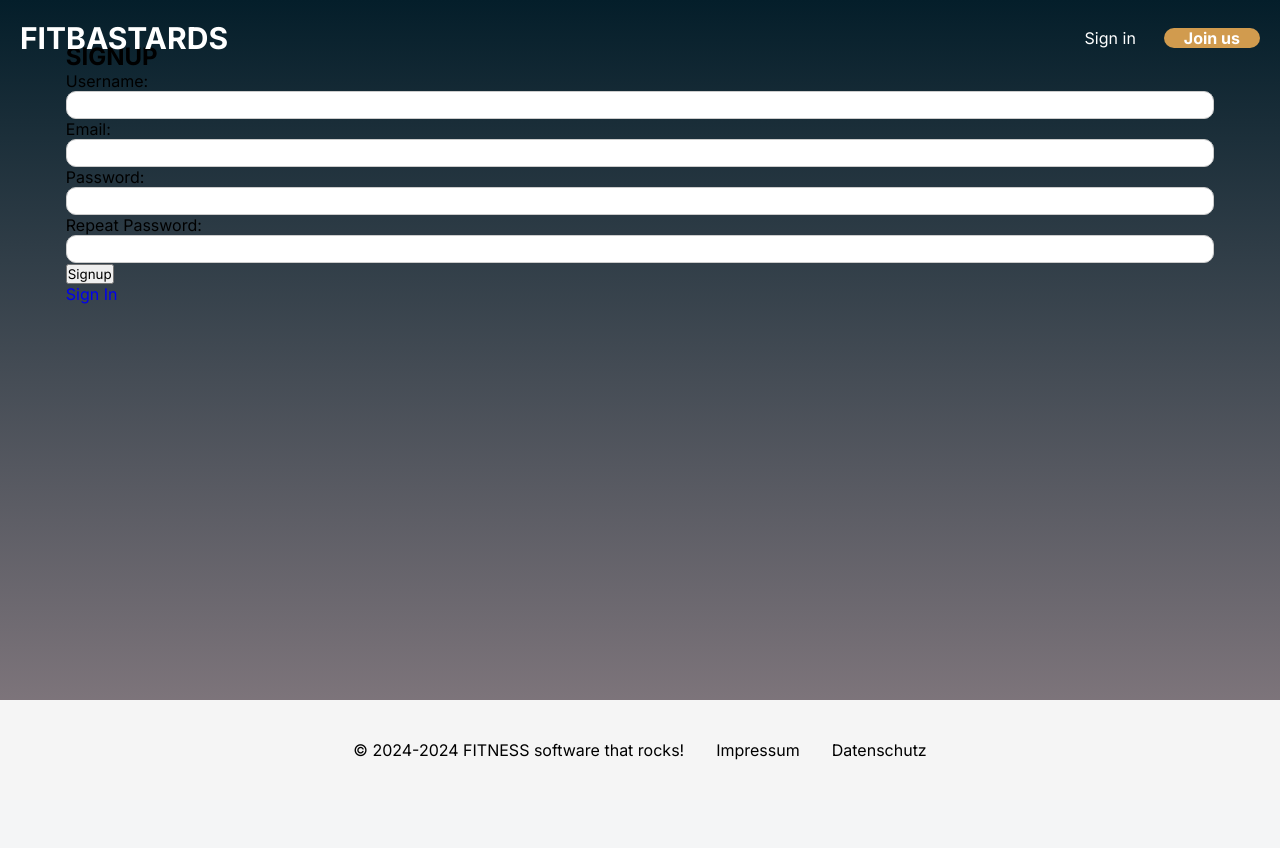
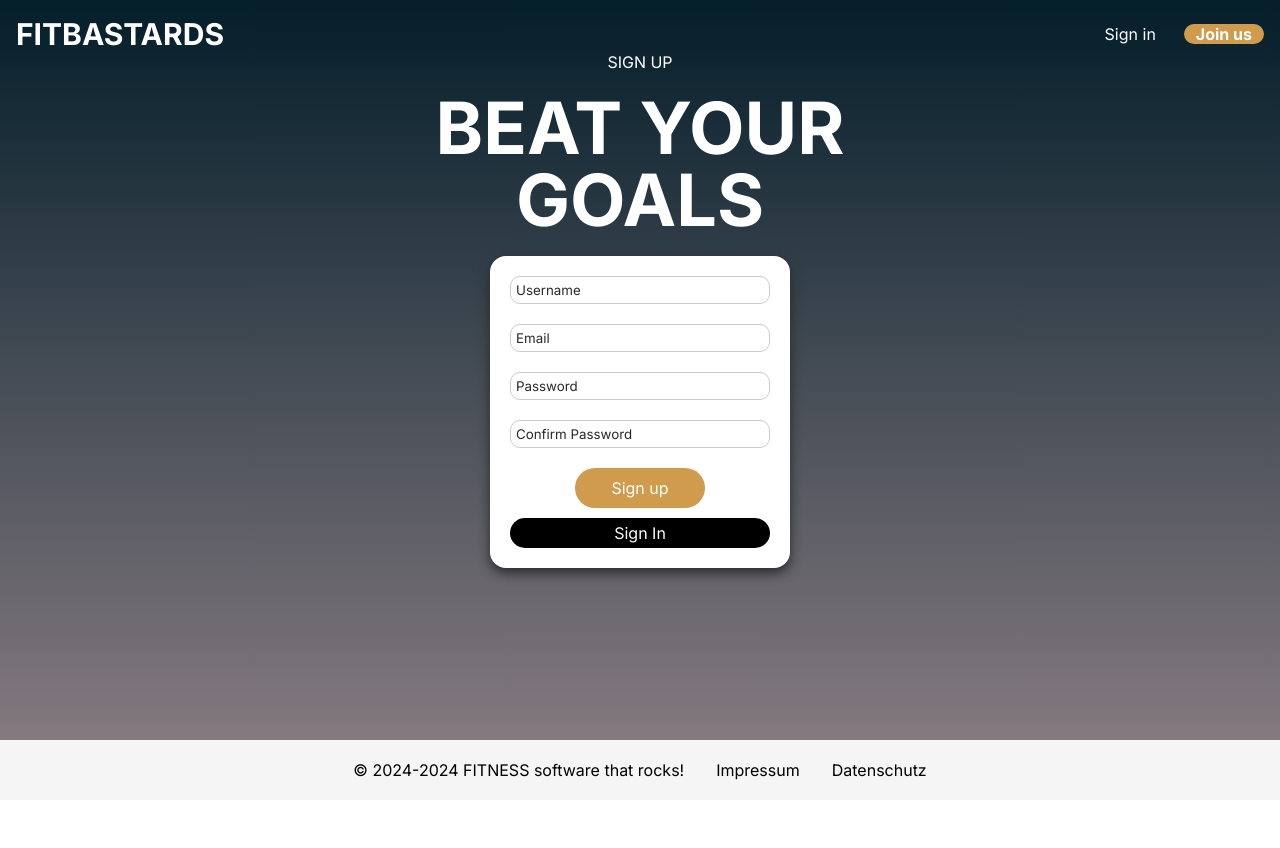
Before and after one commit to wirrexx/fit_jerk, a Django app: page /signup/ in a window 1280 px wide. Before the commit the page ends 760 px from the top, so only its background shows below. Run offline with Django 5.2, Linux system fonts and the light colour scheme; parts of the project's set-up code (start-up, migrations or seed data) failed here and were passed over.

Commit message:
fixed: respnsivness add:signup + login.html works redid:landingpage

```diff
--- a/fj/fitness_jerk/static/css/navbar_css.css
+++ b/fj/fitness_jerk/static/css/navbar_css.css
@@ -2,18 +2,15 @@
     width: 100%;
     display: flex;
     justify-content: space-between;
-    align-items: center;
-    padding: 20px;
+    align-content: center;
+    padding: 1rem;
     position: fixed;
     top: 0;
     left: 0;
     z-index: 1000;
     color: white;
-}
+    background: transparent;
 
-.navbar-left {
-    display: flex;
-    align-items: center;
 }
 
 .navbar-left .main-logo {
@@ -24,14 +21,12 @@
 }
 
 .navbar-right {
-    display: flex;
-    align-items: center;
+    align-content: center;
     justify-content: space-evenly;
 }
 
 .nav-item {
     color: white;
-    font-size: 16px;
     text-decoration: none;
     transition: color 0.3s;
     margin: 12px;
@@ -49,7 +44,6 @@
     text-decoration: none;
     color: #fff;
     font-weight: bold;
-    padding-inline: 8px;
     padding-block: 4px;
 }
 
--- a/fj/fitness_jerk/static/css/styles.css
+++ b/fj/fitness_jerk/static/css/styles.css
@@ -30,24 +31,31 @@ body {
     background-repeat: no-repeat;
 }
 
+body h1 {
+    font-size: 2em;
+}
+
+body p {
+    font-size: 1em;
+}
+
 
 .container {
     display: flex;
     align-content: center;
-    height: 90%;
-    width: 90%;
-    flex-direction: column;
+    height: 100%;
+    width: 100%;
     position: relative;
 }
 
 .footer {
-    background: whitesmoke;
-    height: 100px;
-    width: 100%;
+    position: absolute;
     display: flex;
     justify-content: center;
     align-items: center;
-    position: absolute;
+    background: whitesmoke;
+    height: 60px;
+    width: 100%;
     bottom: 0;
     z-index: -1;
 }
@@ -435,23 +391,31 @@ img {
 
 /*--------------------Login-------------------*/
 
+.login-main {
+    display: flex;
+    flex-direction: column;
+    justify-content: flex-start;
+    align-items: center;
+    width: 100%;
+    height: 100%;
+    z-index: 0;
+    margin-top: 50px;
+    overflow: hidden;
+}
+
 .quote-small {
-    font-size: 16px;
+    font-size: 1rem;
     font-weight: 500;
     color: white;
     display: flex;
     justify-content: center;
-    align-items: center;
 }
 
 
 .quote-text {
-    font-size: 48px;
+    font-size: 3rem;
     font-weight: 700;
     color: white;
-    display: flex;
-    justify-content: center;
-    align-items: center;
     text-align: center;
     margin: 20px;
     line-height: 1;
@@ -461,7 +425,6 @@ img {
     display: flex;
     justify-content: center;
     align-items: center;
-    height: 30vh;
 }
 
 .login-box {
@@ -488,9 +451,11 @@ input[type="email"] {
 }
 
 input[type="text"]::placeholder,
-input[type="password"]::placeholder {
+input[type="password"]::placeholder,
+input[type="email"]::placeholder {
     color: #292929;
 }
+
 
 .login-btn {
     display: flex;
--- a/fj/fitness_jerk/templates/registration/login.html
+++ b/fj/fitness_jerk/templates/registration/login.html
@@ -5,7 +5,7 @@
 <link rel="stylesheet" href="{% static 'css/styles.css' %}">
 
 {% block content %}
-
+<div class="login-main">
   <div class="quote-small">
     <p>NOTHING IS IMPOSSIBLE</p>
   </div>
@@ -37,4 +37,5 @@
       </div>
     </div>
   </div>
+</div>
 {% endblock %}
--- a/fj/fitness_jerk/templates/registration/signup.html
+++ b/fj/fitness_jerk/templates/registration/signup.html
@@ -4,11 +4,29 @@
 {% block title %}SIGNUP{% endblock %}
 
 {% block content %}
-<h2>SIGNUP</h2>
+<div class="login-main">
+    <div class="quote-small">
+        <p>SIGN UP</p>
+    </div>
+    <div class="quote-text">
+        <h2>BEAT YOUR<br>GOALS</h2>
+    </div>
+    <div class="login-menu" id="login-menu">
+        <div class="login-box">
             <form action="" method="post">
                 {% csrf_token %}
-    {{ form }}
-
+                <div class="form-group">
+                    <input type="text" name="username" placeholder="Username">
+                </div>
+                <div class="form-group">
+                    <input type="email" name="email" placeholder="Email">
+                </div>
+                <div class="form-group">
+                    <input type="password" name="password1" placeholder="Password">
+                </div>
+                <div class="form-group">
+                    <input type="password" name="password2" placeholder="Confirm Password">
+                </div>
                 {% if form.errors %}
                 <div class="alert alert-danger">
                     <ul>
@@ -23,8 +41,17 @@
                     </ul>
                 </div>
                 {% endif %}
-    <input type="submit" value="Signup">
+                <div class="links">
+                    <div class="login-btn">
+                        <button type="submit" value="Sign up">Sign up</button>
+                    </div>
             </form>
-<a href="{% url 'login' %}">Sign In</a>
+            <div class="password-reset">
+                <a href="{% url 'login' %}" value="Sign in">Sign In</a>
+            </div>
+        </div>
+    </div>
+</div>
+</div>
 
 {% endblock %}
--- a/fj/fj/settings.py
+++ b/fj/fj/settings.py
@@ -20,6 +20,8 @@ BASE_DIR = Path(__file__).resolve().parent.parent
 dotenv_path = BASE_DIR / ".env"
 dotenv.read_dotenv(dotenv_path)
 
+
+
 # Quick-start development settings - unsuitable for production
 # See https://docs.djangoproject.com/en/5.0/howto/deployment/checklist/
 
@@ -29,7 +31,7 @@ SECRET_KEY = os.getenv("SECRET_KEY")
 # SECURITY WARNING: don't run with debug turned on in production!
 DEBUG = True
 
-ALLOWED_HOSTS = ['*']
+ALLOWED_HOSTS = []
 
 
 # Application definition
```
Also changed, not shown: other parts of fj/fitness_jerk/static/css/styles.css (+61 -107 lines), Wisam_TODO.md (added, +38 -0 lines), fj/fitness_jerk/templates/fitness_jerk/landing_page.html (+12 -16 lines), fj/fitness_jerk/static/landing_page_new.png (added). Lines whose indentation alone changed are shown as unchanged.
